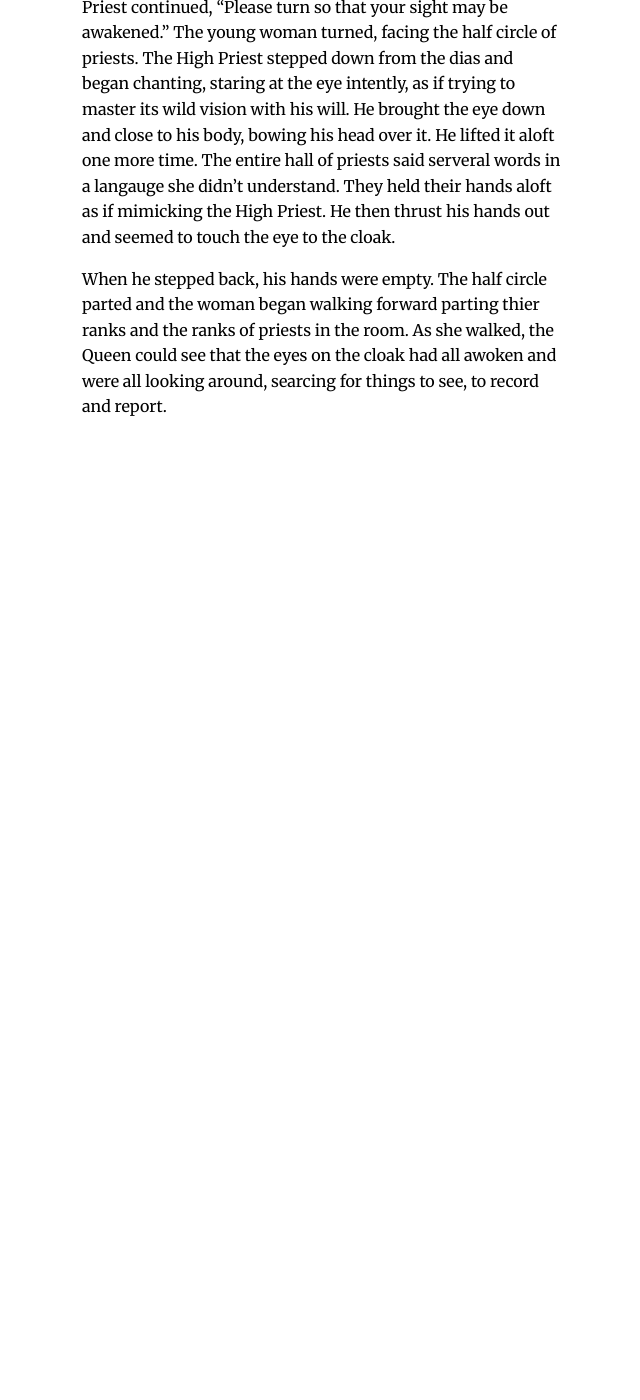
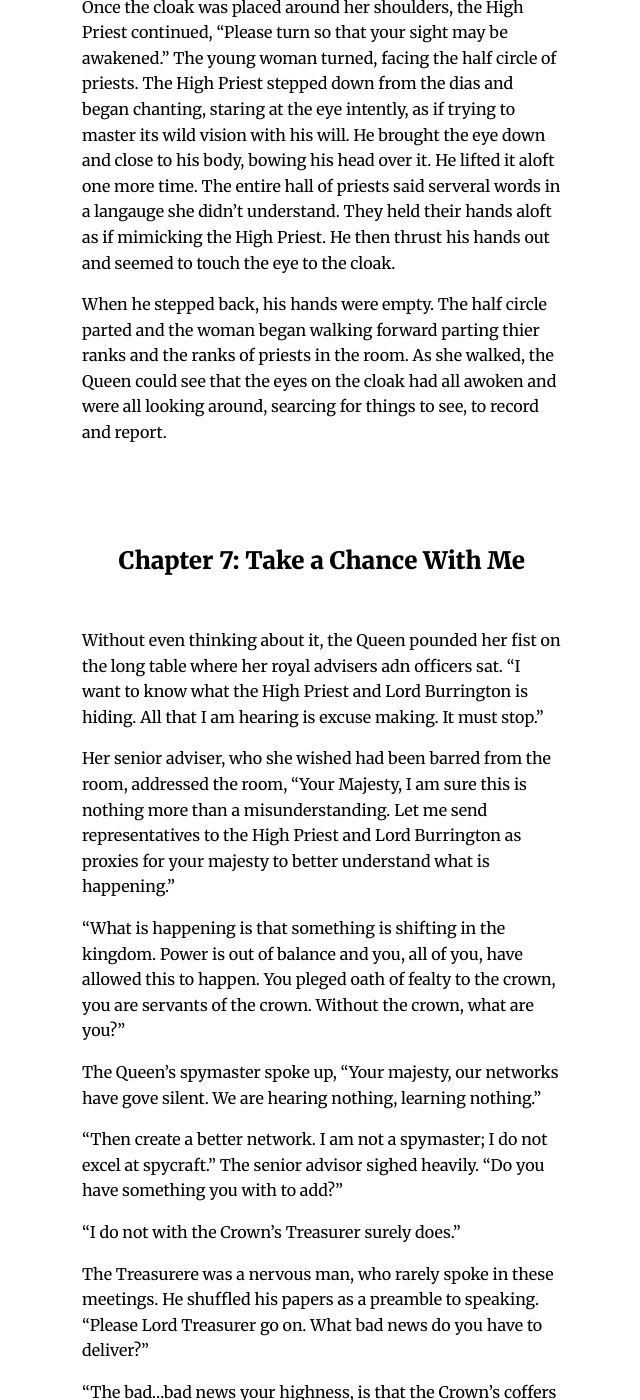
Before and after one commit to brodieaustin/avalon-novel, a Jekyll site: the page built from index.markdown, in a window 1280 px wide and 1400 px high, scrolled down 106561 px. Shown: the whole window, without its empty margins (318-958 px from the left). Built offline with Jekyll 4.4.1, drawn with Linux system fonts in a browser that asks for light colours; our own code applies the rules of GitHub Pages for plain Markdown files; before the commit the page ends 107013 px from its top, so only the background shows below that; some of the changed text lies outside the part shown.

Commit message:
progress for 11/21/2021. 32841 words.

```diff
--- a/index.markdown
+++ b/index.markdown
@@ -2065,3 +2065,53 @@ The young woman unflinchingly said, "I am ready"
 Once the cloak was placed around her shoulders, the High Priest continued, "Please turn so that your sight may be awakened." The young woman turned, facing the half circle of priests. The High Priest stepped down from the dias and began chanting, staring at the eye intently, as if trying to master its wild vision with his will. He brought the eye down and close to his body, bowing his head over it. He lifted it aloft one more time. The entire hall of priests said serveral words in a langauge she didn't understand. They held their hands aloft as if mimicking the High Priest. He then thrust his hands out and seemed to touch the eye to the cloak.
 
 When he stepped back, his hands were empty. The half circle parted and the woman began walking forward parting thier ranks and the ranks of priests in the room. As she walked, the Queen could see that the eyes on the cloak had all awoken and were all looking around, searcing for things to see, to record and report.
+
+# Chapter 7: Take a Chance With Me #
+
+Without even thinking about it, the Queen pounded her fist on the long table where her royal advisers adn officers sat. "I want to know what the High Priest and Lord Burrington is hiding. All that I am hearing is excuse making. It must stop."
+
+Her senior adviser, who she wished had been barred from the room, addressed the room, "Your Majesty, I am sure this is nothing more than a misunderstanding. Let me send representatives to the High Priest and Lord Burrington as proxies for your majesty to better understand what is happening."
+
+"What is happening is that something is shifting in the kingdom. Power is out of balance and you, all of you, have allowed this to happen. You pleged oath of fealty to the crown, you are servants of the crown. Without the crown, what are you?"
+
+The Queen's spymaster spoke up, "Your majesty, our networks have gove silent. We are hearing nothing, learning nothing."
+
+"Then create a better network. I am not a spymaster; I do not excel at spycraft." The senior advisor sighed heavily. "Do you have something you with to add?"
+
+"I do not with the Crown's Treasurer surely does."
+
+The Treasurere was a nervous man, who rarely spoke in these meetings. He shuffled his papers as a preamble to speaking. "Please Lord Treasurer go on. What bad news do you have to deliver?"
+
+"The bad...bad news your highness, is that the Crown's coffers are not as full as they once were."
+
+"And why is this? Why has nothing been said to me? Shouldn't expanding the kingdom bring more, not less, revenue?"
+
+"Spending, certainly. Spending is an issue. And...and out tax collectors. They are being run out of villages. Several heads of houses have refused them entry on their lands."
+
+"That is sedition. Treason. They should be tried and judged."
+
+The adviser interceded, "This is the heart of the matter, your highness. There are no laws by which to take them to trial. The crown's revenue has always been collected on a customary basis, an unspoken agreement between the houses in the kingdom and the monarch."
+
+"Then make it a law."
+
+"We have no mechanicsm by which to do this, I am afraid."
+
+"Then what? What will compell these houses and these places to pay their due to the Crown?"
+
+The room shifted, almost everyone at once, as if they all knew what was about the take place. Again, the Queen realized that she was the last in the line of people to receive and share important information. She knew she couldnt' let her frustration erupt any more than it had. "We may need to find more forceful methods to recuperate what belongs to the Crown..."
+
+"Send soldiers to collect taxes? Is that wise?"
+
+"It would be wisdom conditioned by the circumstances we find ourselves in, your majesty."
+
+The Queen turned to the commander of regular forces. "And what of this plan?"
+
+The gruff commander replied, "Your majesty, the soldiers have not been paid in many months. Many have deserted and returned home. We are a barebones force right now."
+
+"So I need money in order to be able to collect money? Please keep this song away from me, it is spinning my head in circles."
+
+The senior advisor stepped in, "But I believe there may be a solution. I believe we can borrow the sums needed to streghten our force. Lord X is still loyal to the crown."
+
+"Lord X was my father's man, who is to say he will support me?"
+
+"I think it is worth exploring, your majesty"
```
